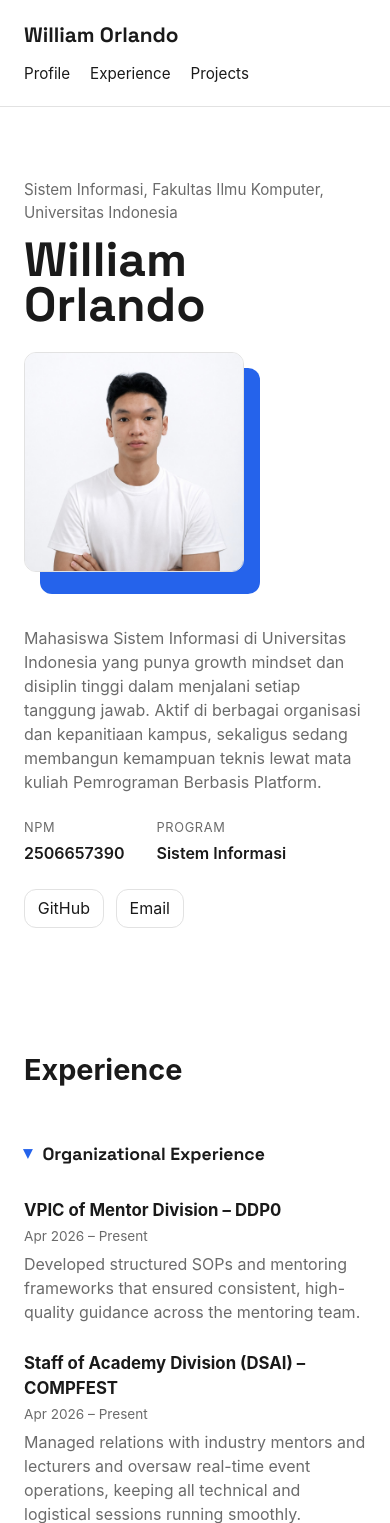
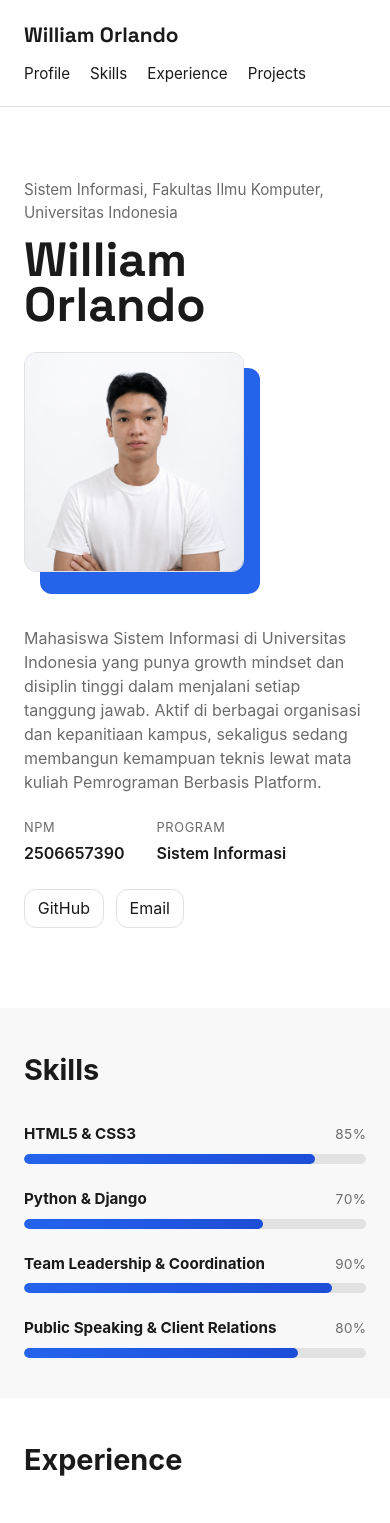
Before and after one commit to williamorln/myportofolio, a Django app: page / in a window 390 px wide. Shown: the top 1523 px of the page. Run offline with Django 5.2, Linux system fonts and the light colour scheme.

Commit message:
feat: add Skills section with animated progress bars
- Add Skills section between Profile and Experience with 4 items
  (HTML5/CSS3, Python/Django, Team Leadership, Public Speaking)
- Style with a responsive 2-column grid (1 column on mobile) and
  CSS-only fill animation driven by a --level custom property
- Extend nav with a Skills anchor link

Co-Authored-By: Claude Sonnet 5 <noreply@anthropic.com>

```diff
--- a/static/css/style.css
+++ b/static/css/style.css
@@ -190,6 +190,58 @@ h1, .brand {
   margin-bottom: 2rem;
 }
 
+/* Skills */
+.skill-grid {
+  display: grid;
+  grid-template-columns: repeat(2, 1fr);
+  gap: 1.75rem 2.5rem;
+}
+
+.skill-heading {
+  display: flex;
+  justify-content: space-between;
+  align-items: baseline;
+  margin-bottom: 0.5rem;
+}
+
+.skill-heading h3 {
+  font-size: 0.95rem;
+}
+
+.skill-level {
+  font-size: 0.85rem;
+  color: var(--text-muted);
+  font-variant-numeric: tabular-nums;
+}
+
+.skill-bar-track {
+  width: 100%;
+  height: 10px;
+  background-color: var(--line);
+  border-radius: 999px;
+  overflow: hidden;
+}
+
+/* Bar renders at its final --level width immediately; scaleX(0 -> 1)
+   animates it filling in from the left without JS. */
+.skill-bar-fill {
+  width: var(--level);
+  height: 100%;
+  border-radius: 999px;
+  background: linear-gradient(90deg, var(--accent), var(--accent-dark));
+  transform-origin: left;
+  animation: fill-bar 1s ease-out forwards;
+}
+
+@keyframes fill-bar {
+  from {
+    transform: scaleX(0);
+  }
+  to {
+    transform: scaleX(1);
+  }
+}
+
 /* Timeline heading (shared by Experience list items) */
 .timeline-heading {
   display: flex;
@@ -339,4 +391,9 @@ h1, .brand {
   .project-grid {
     grid-template-columns: 1fr;
   }
+
+  .skill-grid {
+    grid-template-columns: 1fr;
+    gap: 1.5rem;
+  }
 }
--- a/templates/index.html
+++ b/templates/index.html
@@ -16,6 +16,7 @@
       <a href="#" class="brand">William Orlando</a>
       <nav>
         <a href="#profile">Profile</a>
+        <a href="#skills">Skills</a>
         <a href="#experience">Experience</a>
         <a href="#projects">Projects</a>
       </nav>
@@ -51,6 +52,50 @@
           <div class="social-links">
             <a class="social-link" href="https://github.com/williamorln" target="_blank" rel="noopener">GitHub</a>
             <a class="social-link" href="mailto:adakanduo4@gmail.com">Email</a>
+          </div>
+        </div>
+      </div>
+    </section>
+
+    <section class="section section-alt" id="skills">
+      <div class="container">
+        <h2>Skills</h2>
+        <div class="skill-grid">
+          <div class="skill-item">
+            <div class="skill-heading">
+              <h3>HTML5 &amp; CSS3</h3>
+              <span class="skill-level">85%</span>
+            </div>
+            <div class="skill-bar-track">
+              <div class="skill-bar-fill" style="--level: 85%"></div>
+            </div>
+          </div>
+          <div class="skill-item">
+            <div class="skill-heading">
+              <h3>Python &amp; Django</h3>
+              <span class="skill-level">70%</span>
+            </div>
+            <div class="skill-bar-track">
+              <div class="skill-bar-fill" style="--level: 70%"></div>
+            </div>
+          </div>
+          <div class="skill-item">
+            <div class="skill-heading">
+              <h3>Team Leadership &amp; Coordination</h3>
+              <span class="skill-level">90%</span>
+            </div>
+            <div class="skill-bar-track">
+              <div class="skill-bar-fill" style="--level: 90%"></div>
+            </div>
+          </div>
+          <div class="skill-item">
+            <div class="skill-heading">
+              <h3>Public Speaking &amp; Client Relations</h3>
+              <span class="skill-level">80%</span>
+            </div>
+            <div class="skill-bar-track">
+              <div class="skill-bar-fill" style="--level: 80%"></div>
+            </div>
           </div>
         </div>
       </div>
```
